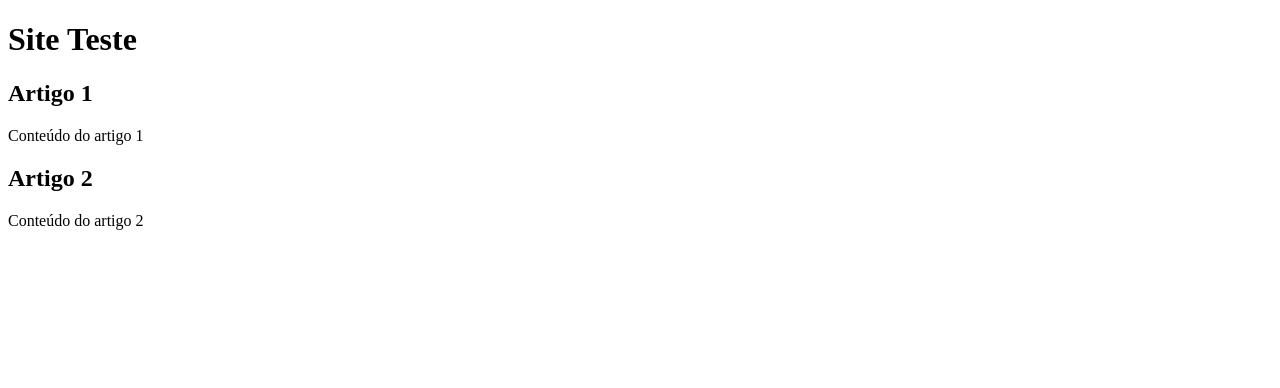
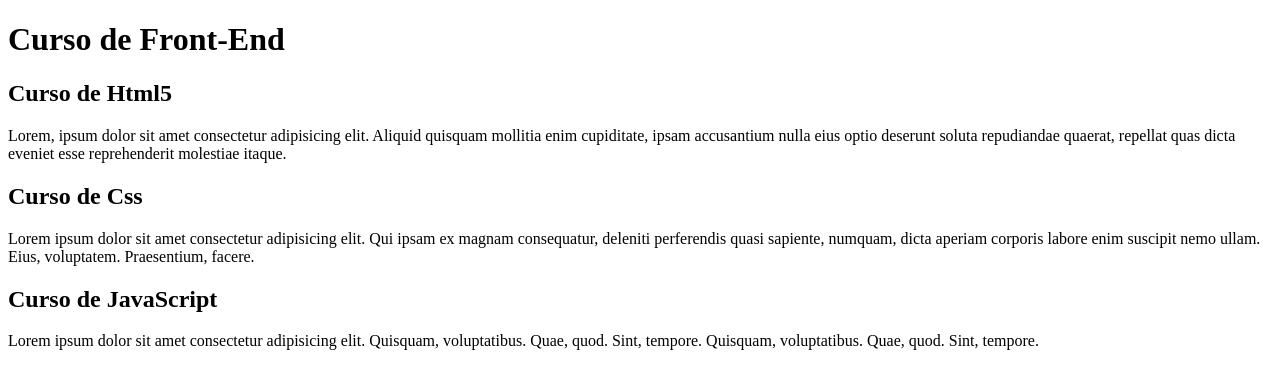
Before and after one commit to marcosynky/Projeto_site, a plain HTML site: page index.html in a window 1280 px wide. Drawn offline with Linux system fonts and the light colour scheme.

Commit message:
conteudo da pagina home do site

```diff
--- a/index.html
+++ b/index.html
@@ -8,16 +8,19 @@
 <body>
     <main>
         <header>
-            <h1>Site Teste</h1>
+            <h1>Curso de Front-End</h1>
         </header>
         <article>
-            <h2>Artigo 1</h2>
-            <p>Conteúdo do artigo 1</p>
+            <h2>Curso de Html5</h2>
+            <p>Lorem, ipsum dolor sit amet consectetur adipisicing elit. Aliquid quisquam mollitia enim cupiditate, ipsam accusantium nulla eius optio deserunt soluta repudiandae quaerat, repellat quas dicta eveniet esse reprehenderit molestiae itaque.</p>
         </article>
         <article>
-            <h2>Artigo 2</h2>
-            <p>Conteúdo do artigo 2</p>
+            <h2>Curso de Css</h2>
+            <p>Lorem ipsum dolor sit amet consectetur adipisicing elit. Qui ipsam ex magnam consequatur, deleniti perferendis quasi sapiente, numquam, dicta aperiam corporis labore enim suscipit nemo ullam. Eius, voluptatem. Praesentium, facere.</p>
         </article>
+        <article>
+            <h2>Curso de JavaScript</h2>
+            <p>Lorem ipsum dolor sit amet consectetur adipisicing elit. Quisquam, voluptatibus. Quae, quod. Sint, tempore. Quisquam, voluptatibus. Quae, quod. Sint, tempore.</p>
     </main>
 </body>
 </html>
```
